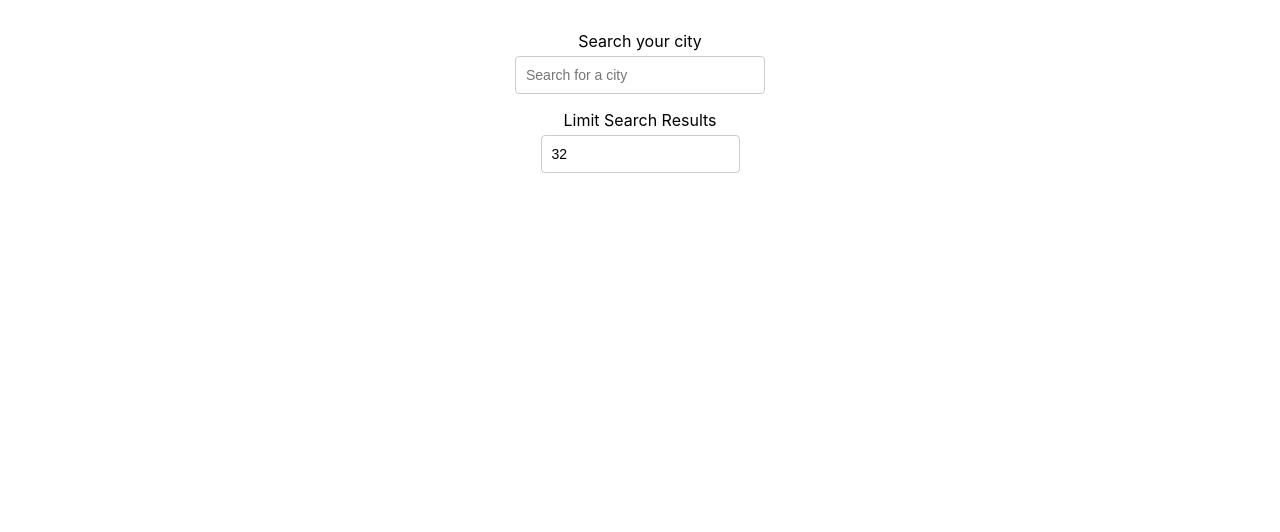
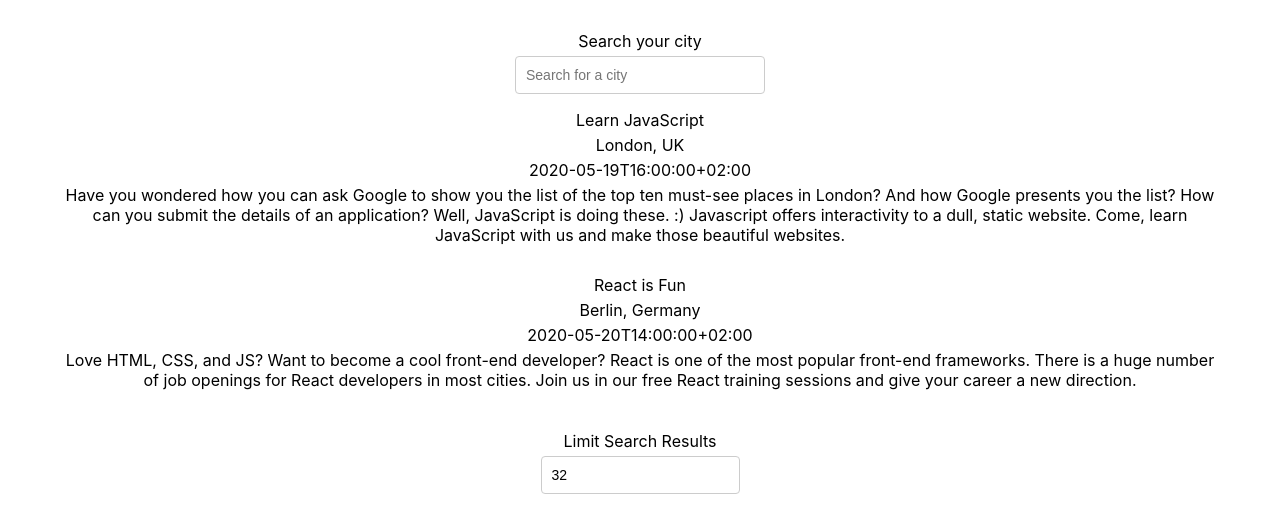
Before and after one commit to Travisprice08/meet, a React (Create React App) app: page / in a window 1280 px wide. Shown: the top 532 px of the page. Built offline with nearby package versions, Linux system fonts and the light colour scheme.

Commit message:
Fixed events ui. commented out removeQuery to fix url duplication.

```diff
--- a/src/App.js
+++ b/src/App.js
@@ -34,9 +34,11 @@ class App extends Component {
 
   updateEvents = (location) => {
     getEvents().then((events) => {
+      //console.log("Events:", events, this.state.numberOfEvents, location);
       const locationEvents = (location === 'all') ?
         events :
         events.filter((event) => event.location === location);
+      //console.log("LocationsEvent:", locationEvents);
       this.setState({
         events: locationEvents.slice(0, this.state.numberOfEvents)
       });
--- a/src/component/Event.js
+++ b/src/component/Event.js
@@ -2,7 +2,14 @@ import React, { Component } from "react";
 
 class Event extends Component {
     render() {
-        return <div></div>;
+        // console.log(this.props)
+        return <div>
+            <p>{this.props.event.summary}</p>
+            <p>{this.props.event.location}</p>
+            <p>{this.props.event.start.dateTime}</p>
+            <p>{this.props.event.description}</p>
+            <br />
+        </div>;
     }
 }
 export default Event;
--- a/src/component/api.js
+++ b/src/component/api.js
@@ -49,7 +49,8 @@ export const getEvents = async () => {
     const token = await getAccessToken();
 
     if (token) {
-        removeQuery();
+        // To do : investigate purpose of removeQuery
+        //removeQuery();
         const url = `https://rwmanw8a34.execute-api.eu-central-1.amazonaws.com/dev/api/get-events/${token}`;
         const result = await axios.get(url);
         if (result.data) {
```
